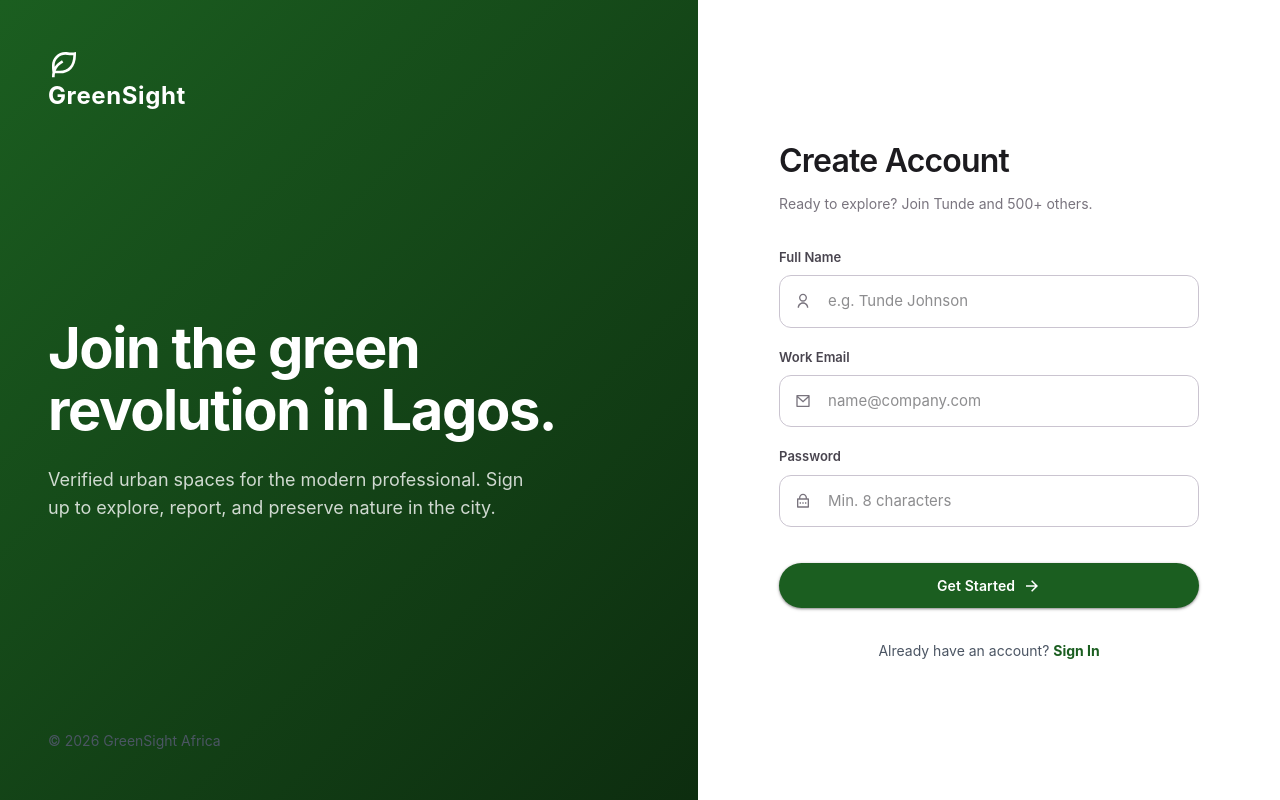
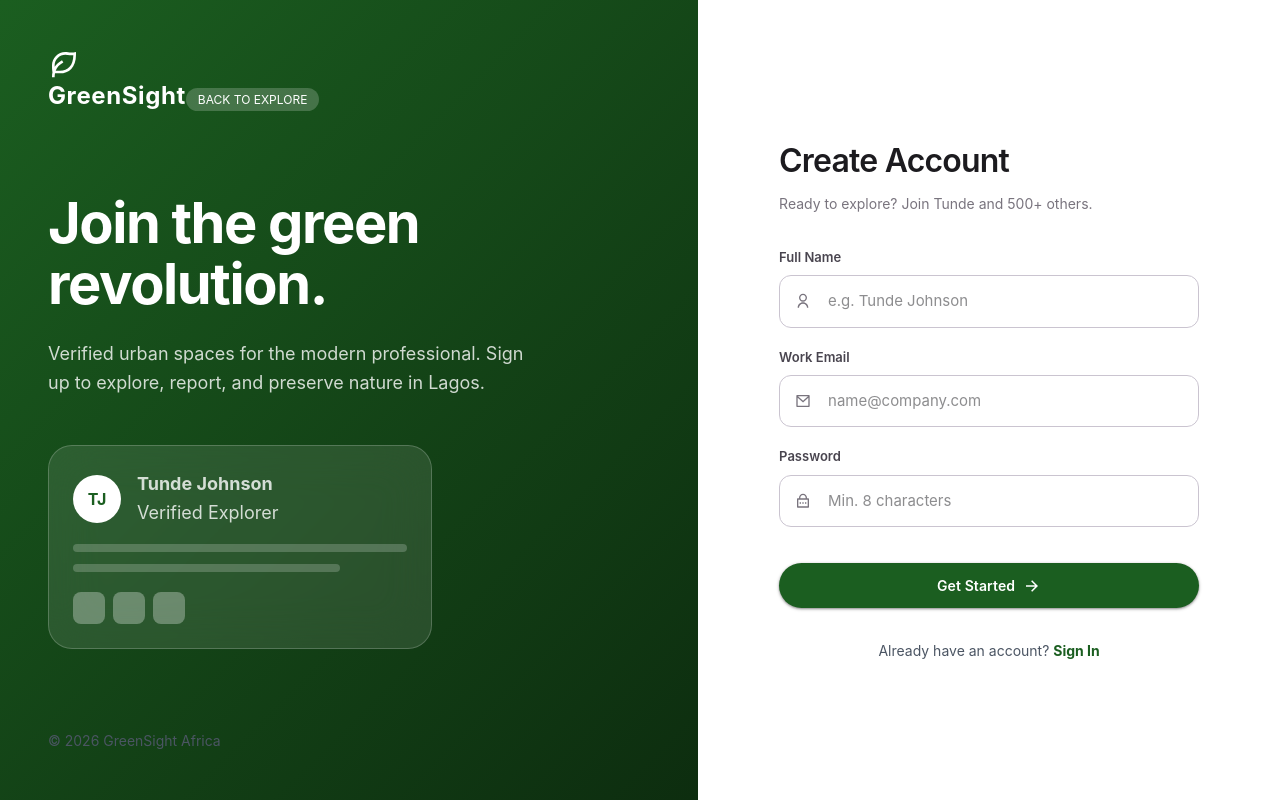
Before and after one commit to Terrestrial-Techies/GreenSight, a React (Vite) app in the folder frontend/: page /signup in a window 1280 px wide. Built offline with nearby package versions, Linux system fonts and the light colour scheme.

Commit message:
new version2

```diff
--- a/frontend/src/components/BottomNav.jsx
+++ b/frontend/src/components/BottomNav.jsx
@@ -1,7 +1,7 @@
-import { RiMapPinLine, RiTreeLine, RiGroupLine, RiChatVoiceLine } from 'react-icons/ri';
+import { RiMapPinLine, RiTreeLine, RiGroupLine, RiChatVoiceLine, RiUserLine } from 'react-icons/ri';
 import './BottomNav.css';
 
-const BottomNav = ({ activeTab, onTabChange }) => {
+const BottomNav = ({ activeTab, onTabChange, onProfileClick }) => {
   const tabs = [
     { id: 'explore', icon: RiMapPinLine, label: 'Explore' },
     { id: 'park', icon: RiTreeLine, label: 'Parks' },
@@ -27,6 +27,15 @@ const BottomNav = ({ activeTab, onTabChange }) => {
           </button>
         );
       })}
+      <button
+        className="nav-item"
+        onClick={onProfileClick}
+      >
+        <div className="nav-icon-container">
+           <RiUserLine size={24} />
+        </div>
+        <span className="nav-label">Profile</span>
+      </button>
     </nav>
   );
 };
--- a/frontend/src/pages/Home.jsx
+++ b/frontend/src/pages/Home.jsx
@@ -26,6 +26,7 @@ const Home = () => {
   });
   const [showProfile, setShowProfile] = useState(false);
   const [showDetails, setShowDetails] = useState(false);
+  const [showPopupChat, setShowPopupChat] = useState(false);
   const { user, logout } = useAuth();
 
   useEffect(() => {
@@ -95,7 +96,7 @@ const Home = () => {
            <div className="w-full h-full relative flex items-center justify-center overflow-hidden">
              {/* High Impact Background Banner */}
              <div className="absolute inset-0 z-0">
-               <img src="https://images.unsplash.com/photo-1596438459194-f275f413d6ff?auto=format&fit=crop&q=80&w=2000" className="w-full h-full object-cover brightness-50" />
+               <img src="https://images.unsplash.com/photo-1441974231531-c6227db76b6e?auto=format&fit=crop&q=80&w=2000" className="w-full h-full object-cover brightness-50" />
                <div className="absolute inset-0 bg-gradient-to-t from-primary/80 to-transparent"></div>
              </div>
 
@@ -220,6 +221,16 @@ const Home = () => {
             <p className="text-[11px] text-neutral-500 font-medium uppercase tracking-wider">Top rated urban green spaces</p>
           </div>
 
+          {!user && (
+            <div className="mb-6 bg-primary/5 p-4 rounded-2xl border border-primary/10">
+              <p className="text-xs text-neutral-600 mb-3">Save favorites and get personalized recommendations.</p>
+              <div className="flex gap-2">
+                <Link to="/login" className="flex-1 text-center py-2 bg-white border border-neutral-200 rounded-lg text-xs font-bold hover:bg-neutral-50">Sign In</Link>
+                <Link to="/signup" className="flex-1 text-center py-2 bg-primary text-white rounded-lg text-xs font-bold hover:bg-primary/90">Join Free</Link>
+              </div>
+            </div>
+          )}
+
           <div className="mb-6">
             <SearchBar value={searchTerm} onChange={setSearchTerm} />
           </div>
@@ -239,17 +250,18 @@ const Home = () => {
             parks={filteredParks}
             selectedPark={selectedPark}
             onMarkerClick={(park) => { setSelectedPark(park); }}
-            onChatClick={() => setActiveTab('support')}
+            onChatClick={() => setShowPopupChat(true)}
             onViewDetails={() => setShowDetails(true)}
           />
 
-          <div className="absolute bottom-24 left-1/2 -translate-x-1/2 z-[1000] w-full max-w-sm px-4">
+          <div className="absolute bottom-24 right-6 z-[1000] lg:bottom-12">
              <button
-               className="btn-primary w-full py-4 flex items-center justify-center gap-2 shadow-xl hover:scale-105 active:scale-95 transition-all"
+               className="btn-primary w-full px-6 py-4 flex items-center justify-center gap-2 shadow-2xl hover:scale-105 active:scale-95 transition-all rounded-full"
                onClick={() => alert('Feature coming soon!')}
              >
                <RiTimeLine size={20} />
-               Report Current Condition
+               <span className="hidden sm:inline">Report Current Condition</span>
+               <span className="sm:hidden">Report</span>
              </button>
           </div>
         </div>
@@ -267,12 +279,14 @@ const Home = () => {
 
   return (
     <div className="app-container">
+      <div className="hidden lg:block">
         <Navbar
           activeTab={activeTab}
           onTabChange={setActiveTab}
           onProfileClick={() => setShowProfile(true)}
           user={user}
         />
+      </div>
 
       {renderContent()}
 
@@ -337,14 +351,20 @@ const Home = () => {
 
       {/* Responsive Navigation for Mobile and Tablets */}
       <div className="lg:hidden">
-        <BottomNav activeTab={activeTab} onTabChange={setActiveTab} />
+        <BottomNav
+          activeTab={activeTab}
+          onTabChange={setActiveTab}
+          onProfileClick={() => setShowProfile(true)}
+        />
       </div>
 
 
 
+      {showPopupChat && <Chatbot onClose={() => setShowPopupChat(false)} />}
+
       {showDetails && selectedPark && (
-        <div className="fixed inset-0 z-[6500] pointer-events-none flex items-end lg:items-center justify-center lg:justify-end lg:pr-12 p-4">
-           <div className="pointer-events-auto w-full max-w-md bg-white h-[90vh] lg:h-auto rounded-[32px] shadow-2xl overflow-hidden animate-slide-up border border-neutral-100">
+        <div className="fixed inset-0 z-[6500] pointer-events-none flex items-start justify-start p-4 lg:p-8">
+           <div className="pointer-events-auto w-full max-w-[380px] bg-white rounded-[32px] shadow-2xl overflow-hidden animate-modal-pop border border-neutral-100">
               <SnapshotPanel
                 park={selectedPark}
                 onClose={() => setShowDetails(false)}
--- a/frontend/src/pages/Login.jsx
+++ b/frontend/src/pages/Login.jsx
@@ -36,13 +36,34 @@ const Login = () => {
   return (
     <div className="m3-auth-page">
       <div className="auth-visual-side login-bg">
-        <div className="brand-header">
+        <Link to="/" className="brand-header hover:scale-105 transition-transform">
            <RiLeafLine size={32} className="text-white" />
            <span className="text-2xl font-bold text-white tracking-wide">GreenSight</span>
-        </div>
+           <span className="ml-auto text-xs bg-white/20 px-3 py-1 rounded-full backdrop-blur-md">BACK TO EXPLORE</span>
+        </Link>
         <div className="visual-content">
-          <h1>Welcome back to nature.</h1>
+          <h1>Welcome back.</h1>
           <p>Sign in to continue your journey through Lagos' verified urban green spaces.</p>
+
+          {/* Mock Profile Preview */}
+          <div className="mock-profile-card mt-12 p-6 bg-white/10 backdrop-blur-xl rounded-3xl border border-white/20 max-w-sm">
+            <div className="flex items-center gap-4 mb-4">
+               <div className="w-12 h-12 bg-white rounded-full flex items-center justify-center text-primary font-bold">TJ</div>
+               <div>
+                 <p className="font-bold">Tunde Johnson</p>
+                 <p className="text-xs text-white/50">Verified Explorer</p>
+               </div>
+            </div>
+            <div className="space-y-3">
+              <div className="h-2 bg-white/20 rounded-full w-full"></div>
+              <div className="h-2 bg-white/20 rounded-full w-4/5"></div>
+              <div className="flex gap-2 pt-2">
+                <div className="w-8 h-8 rounded-lg bg-white/30"></div>
+                <div className="w-8 h-8 rounded-lg bg-white/30"></div>
+                <div className="w-8 h-8 rounded-lg bg-white/30"></div>
+              </div>
+            </div>
+          </div>
         </div>
         <div className="visual-footer">
           <p>© 2026 GreenSight Africa</p>
--- a/frontend/src/pages/Signup.jsx
+++ b/frontend/src/pages/Signup.jsx
@@ -35,13 +35,34 @@ const Signup = () => {
   return (
     <div className="m3-auth-page">
       <div className="auth-visual-side">
-        <div className="brand-header">
+        <Link to="/" className="brand-header hover:scale-105 transition-transform">
            <RiLeafLine size={32} className="text-white" />
            <span className="text-2xl font-bold text-white tracking-wide">GreenSight</span>
-        </div>
+           <span className="ml-auto text-xs bg-white/20 px-3 py-1 rounded-full backdrop-blur-md">BACK TO EXPLORE</span>
+        </Link>
         <div className="visual-content">
-          <h1>Join the green revolution in Lagos.</h1>
-          <p>Verified urban spaces for the modern professional. Sign up to explore, report, and preserve nature in the city.</p>
+          <h1>Join the green revolution.</h1>
+          <p>Verified urban spaces for the modern professional. Sign up to explore, report, and preserve nature in Lagos.</p>
+
+          {/* Mock Profile Preview */}
+          <div className="mock-profile-card mt-12 p-6 bg-white/10 backdrop-blur-xl rounded-3xl border border-white/20 max-w-sm">
+            <div className="flex items-center gap-4 mb-4">
+               <div className="w-12 h-12 bg-white rounded-full flex items-center justify-center text-primary font-bold">TJ</div>
+               <div>
+                 <p className="font-bold">Tunde Johnson</p>
+                 <p className="text-xs text-white/50">Verified Explorer</p>
+               </div>
+            </div>
+            <div className="space-y-3">
+              <div className="h-2 bg-white/20 rounded-full w-full"></div>
+              <div className="h-2 bg-white/20 rounded-full w-4/5"></div>
+              <div className="flex gap-2 pt-2">
+                <div className="w-8 h-8 rounded-lg bg-white/30"></div>
+                <div className="w-8 h-8 rounded-lg bg-white/30"></div>
+                <div className="w-8 h-8 rounded-lg bg-white/30"></div>
+              </div>
+            </div>
+          </div>
         </div>
         <div className="visual-footer">
           <p>© 2026 GreenSight Africa</p>
```
Lines whose indentation alone changed are shown as unchanged.
